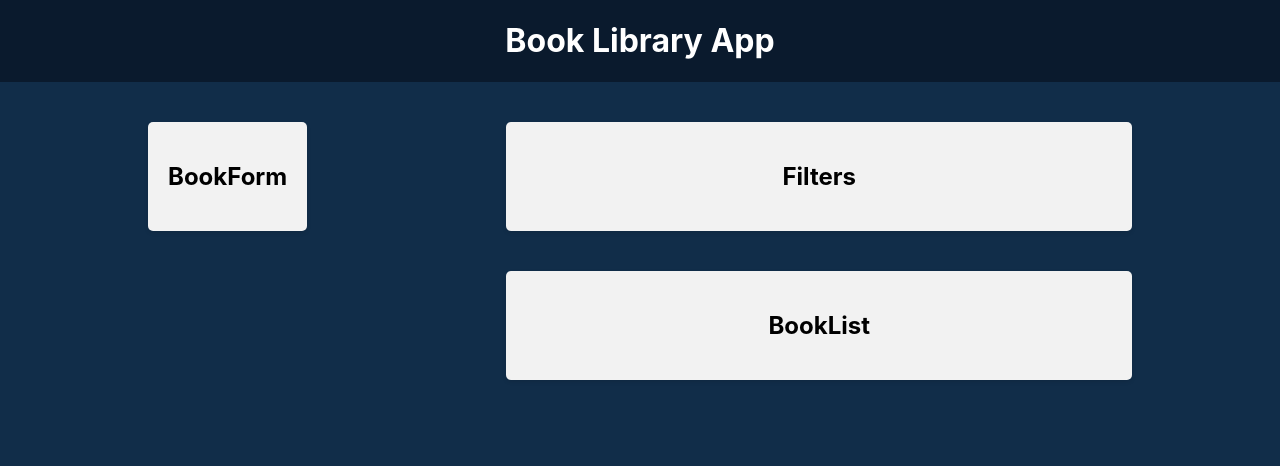
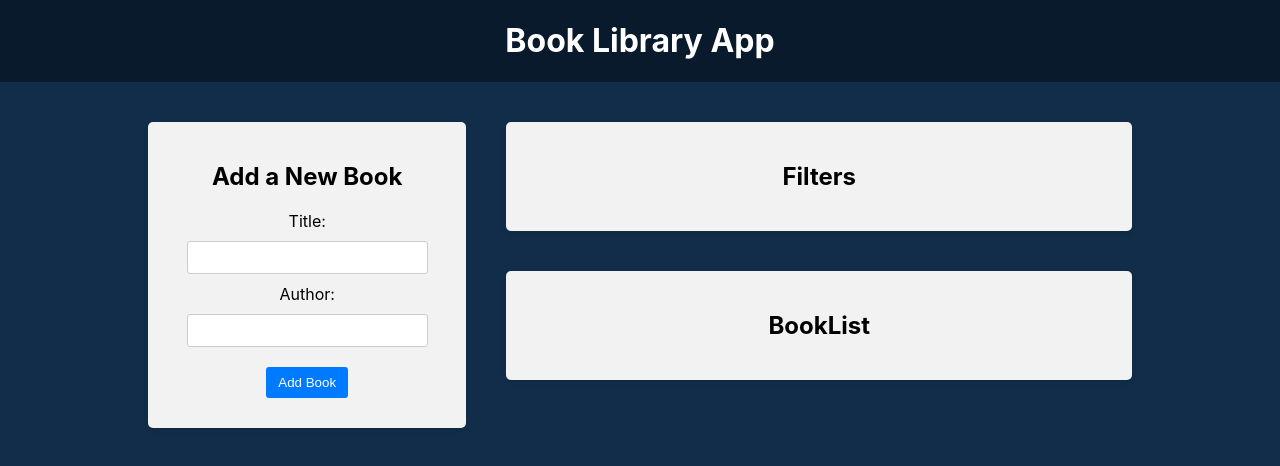
Before and after one commit to tetiana-zhuchenko/bookLibraryApp, a React (Create React App) app in the folder frontend/: page / in a window 1280 px wide. Shown: the top 466 px of the page. Built offline with nearby package versions, Linux system fonts and the light colour scheme.

Commit message:
feat: added input fields

```diff
--- a/frontend/package.json
+++ b/frontend/package.json
@@ -3,10 +3,11 @@
   "version": "0.1.0",
   "private": true,
   "dependencies": {
+    "@babel/plugin-proposal-private-property-in-object": "^7.21.11",
+    "@babel/plugin-transform-private-property-in-object": "^7.18.6",
     "@testing-library/jest-dom": "^5.17.0",
     "@testing-library/react": "^13.4.0",
     "@testing-library/user-event": "^13.5.0",
-    "@babel/plugin-transform-private-property-in-object": "^7.18.6",
     "react": "^18.2.0",
     "react-dom": "^18.2.0",
     "react-scripts": "5.0.1",
--- a/frontend/src/components/BookForm/BookForm.js
+++ b/frontend/src/components/BookForm/BookForm.js
@@ -1,7 +1,45 @@
+import { useState } from 'react'
+import './BookForm.css'
+
 const BookForm = () => {
+  const [title, setTitle] = useState('')
+  const [author, setAuthor] = useState('')
+
+  const handleSabmit = (e) => {
+    e.preventDefault()
+
+    if (title && author) {
+      // dispatch action
+
+      setAuthor('')
+      setTitle('')
+    }
+  }
+
   return (
     <div className="app-block book-form">
-      <h2>BookForm</h2>
+      <h2>Add a New Book</h2>
+      <form onSubmit={handleSabmit}>
+        <div>
+          <label htmlFor="title">Title:</label>
+          <input
+            type="text"
+            id="title"
+            value={title}
+            onChange={(e) => setTitle(e.target.value)}
+          />
+        </div>
+        <div>
+          <label htmlFor="author">Author:</label>
+          <input
+            type="text"
+            id="author"
+            value={author}
+            onChange={(e) => setAuthor(e.target.value)}
+          />
+        </div>
+        <button type="submit">Add Book</button>
+      </form>
     </div>
   )
 }
--- a/frontend/src/components/BookList/BookList.js
+++ b/frontend/src/components/BookList/BookList.js
@@ -1,3 +1,5 @@
+import './BookList.css'
+
 const BookList = () => {
   return (
     <div className="app-block book-list">
--- a/frontend/src/components/Filter/Filter.js
+++ b/frontend/src/components/Filter/Filter.js
@@ -1,3 +1,5 @@
+import './Filter.css'
+
 const Filter = () => {
   return (
     <div className="app-block filter">
```
Also changed, not shown: 2 other files (tests, documents, lock files or other folders).
